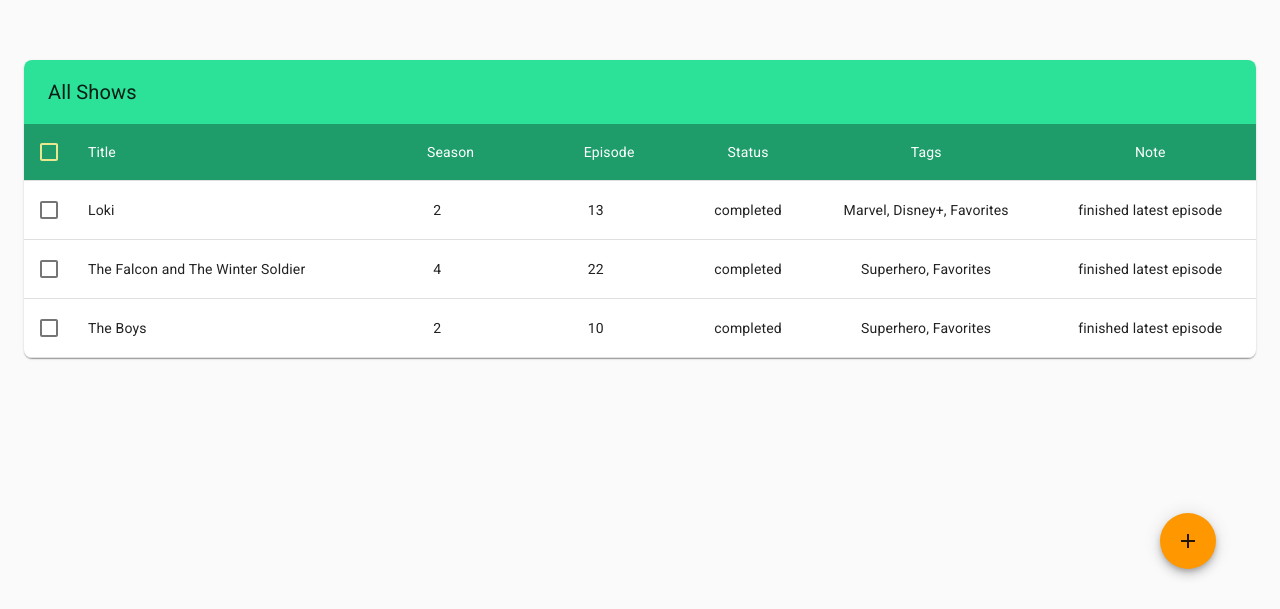
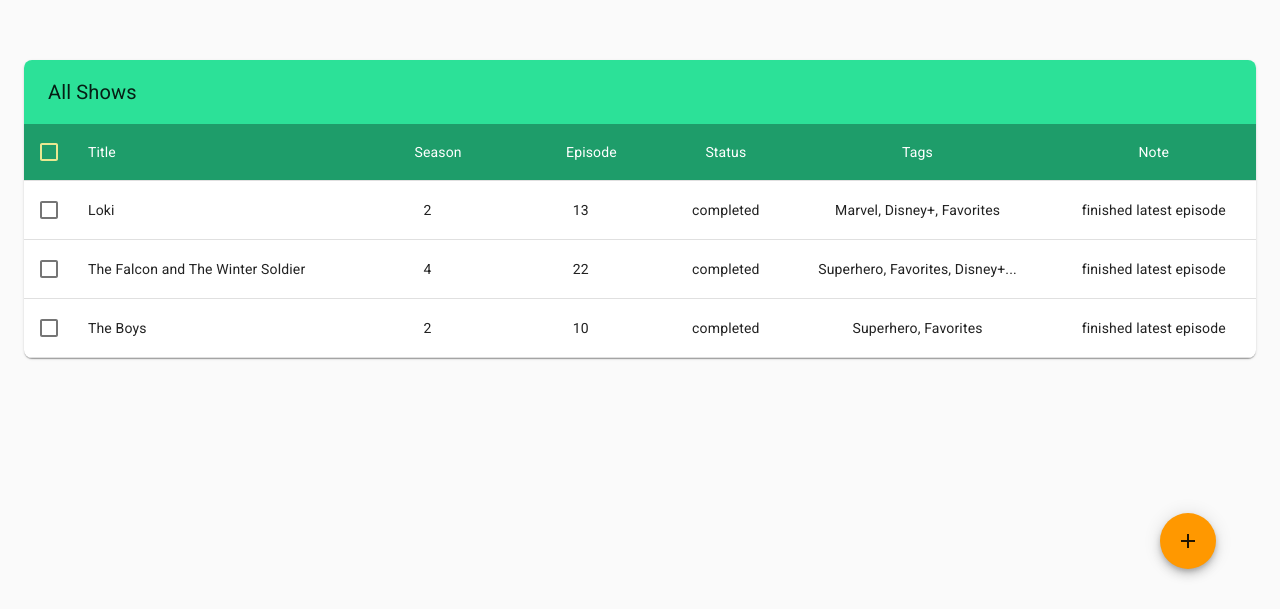
Before and after one commit to LarsSpangenberg/tv-show-list-react, a React (Create React App) app: page / in a window 1280 px wide. Shown: the part 191-800 px from the top of the page. Built offline with nearby package versions, Linux system fonts and the light colour scheme.

Commit message:
changed tag formatting so it truncates

```diff
--- a/src/assets/mock-user.js
+++ b/src/assets/mock-user.js
@@ -26,7 +26,7 @@
       episode: 22,
       note: 'finished latest episode',
       status: 'completed',
-      tags: ['Superhero', 'Favorites'],
+      tags: ['Superhero', 'Favorites', 'Disney+', 'Action'],
       data: {
         availableSeasons: 4,
         thumbnail: 'url',
--- a/src/components/showsList/showsListItem/ShowsListItem.js
+++ b/src/components/showsList/showsListItem/ShowsListItem.js
@@ -1,5 +1,4 @@
 import React from 'react';
-import clsx from 'clsx';
 import { TableRow, TableCell, Checkbox } from '@material-ui/core';
 
 import useStyles from './ShowsListItemStyles';
@@ -40,10 +39,15 @@
     if (tags) {
       const lastIndex = tags.length - 1;
 
-      tags.forEach((tag, i) => {
-        tagText += tag;
-        if (i !== lastIndex) tagText += ', ';
-      });
+      for (let i = 0; i < tags.length; i++) {
+        if (i > 2) {
+          tagText += '...';
+          break;
+        }
+
+        tagText += tags[i];
+        if (i !== lastIndex && i < 2) tagText += ', ';
+      };
     }
 
     return tagText;
```
